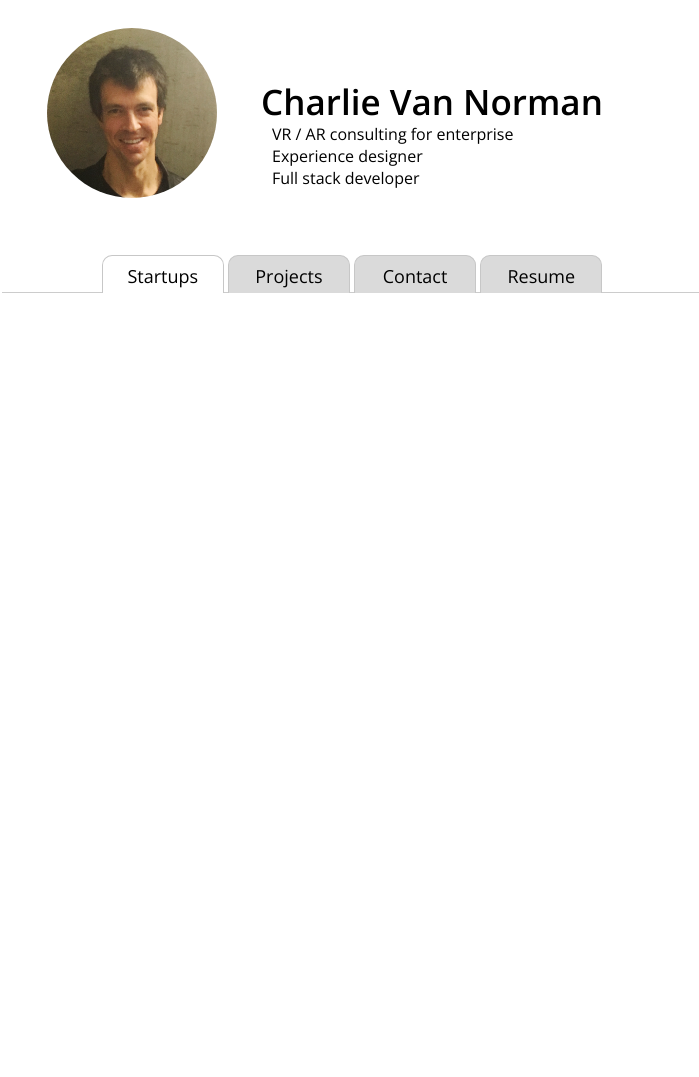
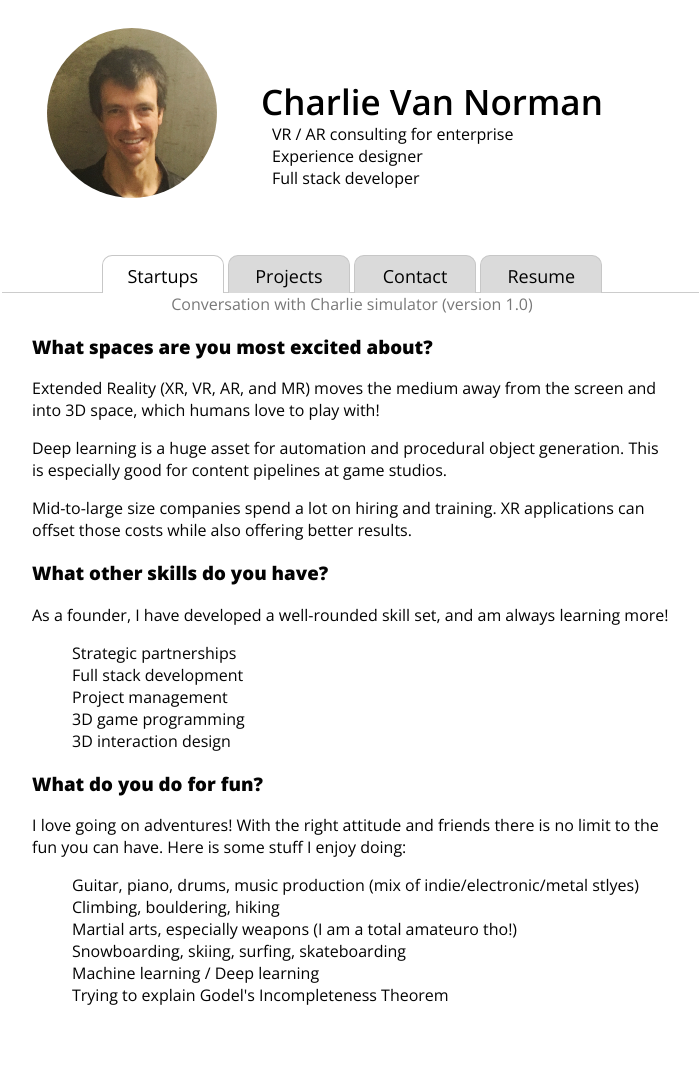
Before and after one commit to vannorman/zannorman, a Django app: template charlievannorman/templates/home.html in a window 1280 px wide. Shown: the whole page, without its empty margins (288-987 px from the left). Run offline with Django 3.2, Linux system fonts and the light colour scheme; the template is opened without the code that fills it, so the values that code supplies are empty.

Commit message:
hide tab

```diff
--- a/charlievannorman/templates/home.html
+++ b/charlievannorman/templates/home.html
@@ -186,7 +186,7 @@
 					{% endfor %}
 				</ul>
 			</div>
-		<div id="tabSimulate" class='tab'>
+<div id="tabSimulate" class='tab_old'>
 	<div style="text-align:center;color:#777;width:100%;margin:0 auto;">	Conversation with Charlie simulator (version 1.0) </div>
 
 <h3>	What spaces are you most excited about? </h3>
```
